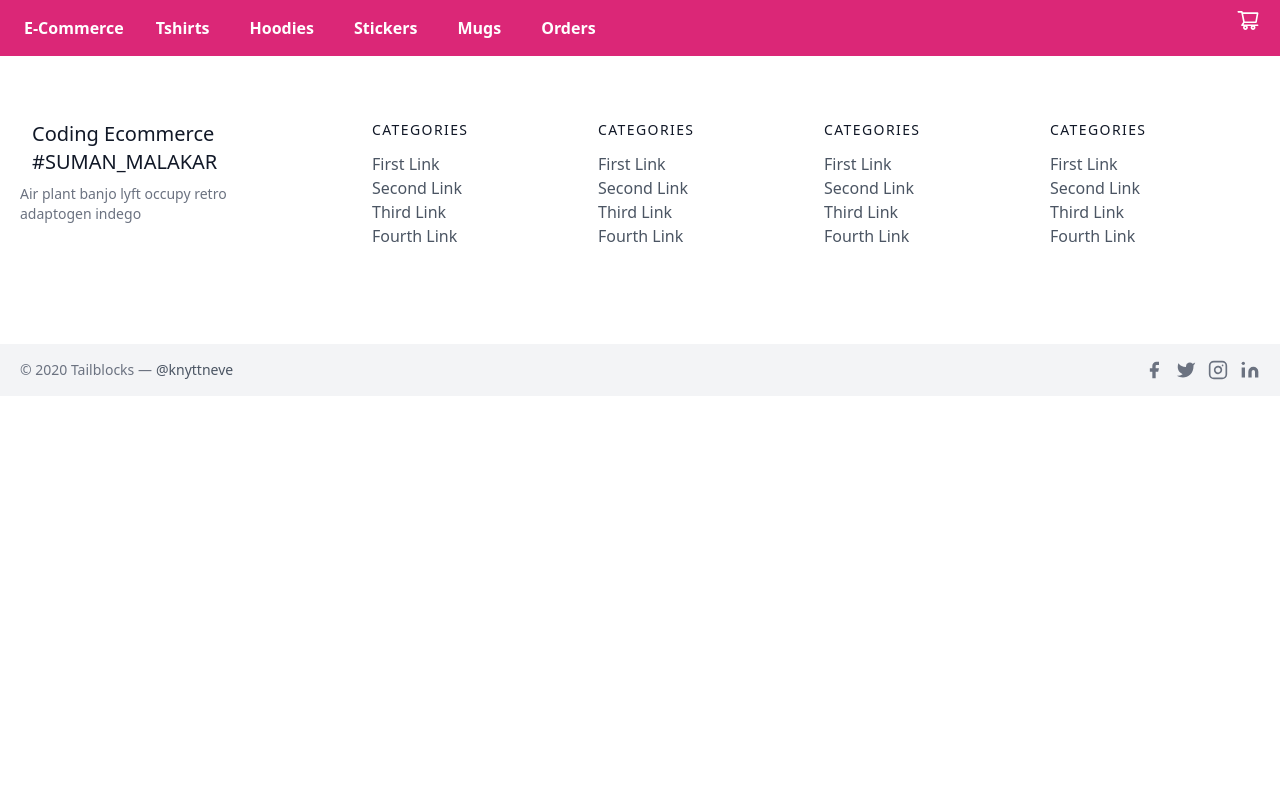
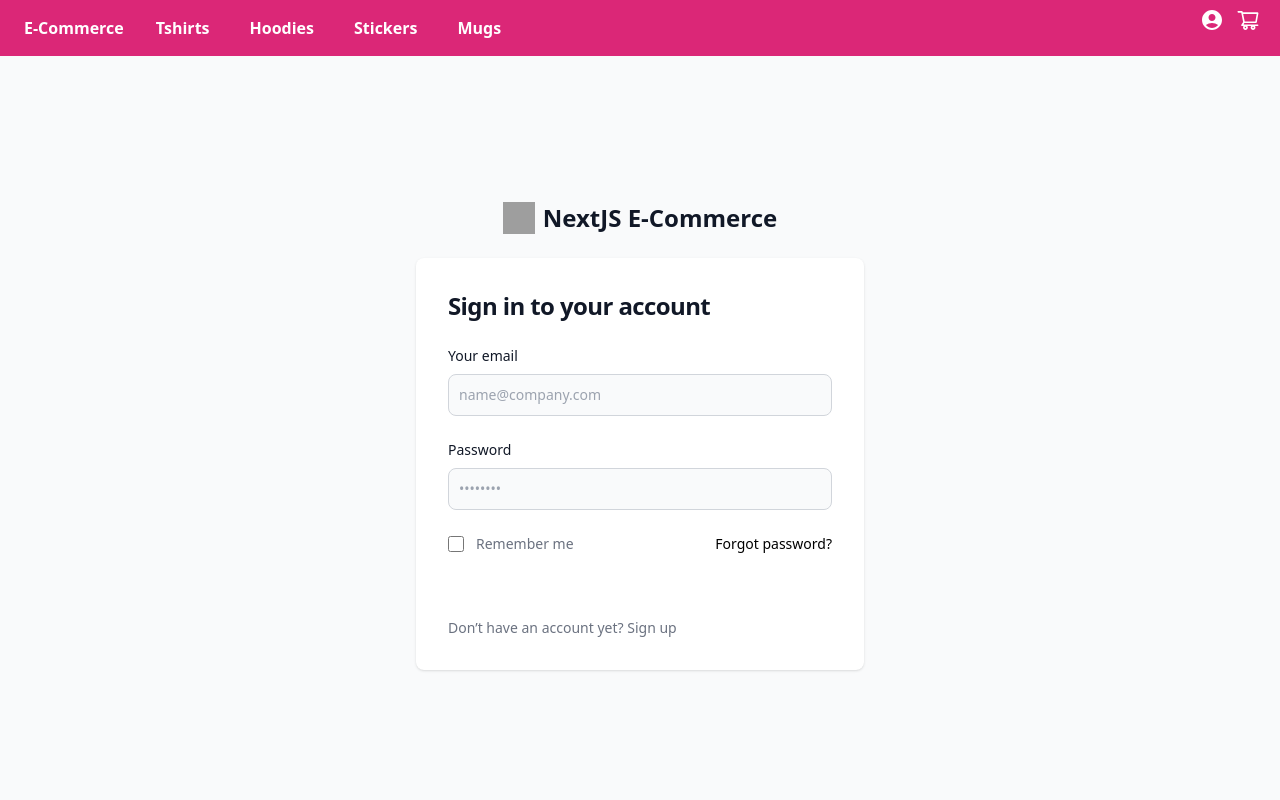
Before and after one commit to sumanmalakar/E_Commerce_Application_NextJS, a Next.js app: page /login in a window 1280 px wide. Shown: the top 800 px of the page. Built offline with nearby package versions, Linux system fonts and the light colour scheme; grey boxes are pictures that could not be loaded.

Commit message:
completing the login, signup, forgot password page

```diff
--- a/components/Navbar.js
+++ b/components/Navbar.js
@@ -10,6 +10,7 @@
 } from "react-icons/ai";
 
 import { BsFillBagCheckFill } from "react-icons/bs";
+import { MdAccountCircle } from "react-icons/md";
 
 export default function Navbar({
   cart,
@@ -51,11 +52,7 @@
             <li className="mx-2 py-4 hover:bg-purple-900 ">Tshirts</li>
           </Link>
           <Link href={"/hoodies"}>
-            <li
-              className="mx-2 py-4 hover:bg-purple-900"
-            >
-              Hoodies
-            </li>
+            <li className="mx-2 py-4 hover:bg-purple-900">Hoodies</li>
           </Link>
           <Link href={"/stickerks"}>
             <li
@@ -69,17 +66,40 @@
           <Link href={"/mugs"}>
             <li className="mx-2 py-4 hover:bg-purple-900 ">Mugs</li>
           </Link>
-          <Link href={"/order"}>
+          {/* <Link href={"/order"}>
             <li className="mx-2 py-4 hover:bg-purple-900 ">Orders</li>
-          </Link>
+          </Link> */}
         </ul>
       </div>
       <div
-        onClick={toggleCart}
-        className="cart absolute right-0 top-2 mx-5  cursor-pointer
+        className="flex cart absolute right-0 top-2 mx-5  cursor-pointer
       "
       >
-        <AiOutlineShoppingCart className="text-3xl md:text-2xl" />
+        {/* Login */}
+        <Link href={"/login"}>
+          {" "}
+          <MdAccountCircle className="text-3xl md:text-2xl mx-3" />{" "}
+        </Link>
+
+        {/* Shopping Cart */}
+        {Object.keys(cart).length !== 0 ? (
+          <div class="inline-flex relative w-fit">
+            <div class="absolute inline-block top-0 right-0 bottom-auto left-auto translate-x-2/4 -translate-y-1/2 rotate-0 skew-x-0 skew-y-0 scale-x-100 scale-y-100 py-1 px-2.5 text-xs leading-none text-center whitespace-nowrap align-baseline font-bold bg-violet-900 text-white rounded-full z-10">
+              {Object.keys(cart).length}
+            </div>
+            <AiOutlineShoppingCart
+              onClick={toggleCart}
+              className="text-4xl md:text-2xl"
+            />
+          </div>
+        ) : (
+
+            <AiOutlineShoppingCart
+          onClick={toggleCart}
+          className="text-3xl md:text-2xl"
+        />
+
+        )}
       </div>
 
       {/* sidebar... */}
--- /dev/null
+++ b/pages/forgot.js
@@ -0,0 +1,39 @@
+/* eslint-disable @next/next/no-img-element */
+import React from 'react'
+import Link  from 'next/link'
+
+export default function forgot() {
+  return (
+    <div className="pt-[4rem] sm:pt-5 lg:pt-9">
+      <section class="bg-gray-50 dark:bg-pink-900">
+        <div class="flex flex-col items-center justify-center px-6 py-8 mx-auto md:h-screen lg:py-0">
+          <a href="#" class="flex items-center mb-6 text-2xl font-semibold text-gray-900 dark:text-white">
+            <img class="w-8 h-8 mr-2" src="https://flowbite.s3.amazonaws.com/blocks/marketing-ui/logo.svg" alt="logo" />
+            NextJS E-Commerce
+          </a>
+          <div class="w-full bg-white rounded-lg shadow dark:border md:mt-0 sm:max-w-md xl:p-0 dark:bg-gray-800 dark:border-gray-700">
+            <div class="p-6 space-y-4 md:space-y-6 sm:p-8">
+              <h1 class="text-xl font-bold leading-tight tracking-tight text-gray-900 md:text-2xl dark:text-white">
+              Forgot Password
+              </h1>
+              <form class="space-y-4 md:space-y-6" action="#">
+
+
+
+
+                <div>
+                  <label for="email" class="block mb-2 text-sm font-medium text-gray-900 dark:text-white">Your email</label>
+                  <input type="email" name="email" id="email" class="bg-gray-50 border border-gray-300 text-gray-900 sm:text-sm rounded-lg focus:ring-primary-600 focus:border-primary-600 block w-full p-2.5 dark:bg-gray-700 dark:border-gray-600 dark:placeholder-gray-400 dark:text-white dark:focus:ring-blue-500 dark:focus:border-blue-500" placeholder="name@company.com" required="" />
+                </div>
+
+
+                <Link href={'/'}><button type="submit" class="w-full text-white bg-primary-600 hover:bg-primary-700 focus:ring-4 focus:outline-none focus:ring-primary-300 font-medium rounded-lg text-sm px-5 py-2.5 text-center dark:bg-primary-600 dark:hover:bg-primary-700 dark:focus:ring-primary-800">Continue...</button></Link>
+
+              </form>
+            </div>
+          </div>
+        </div>
+      </section>
+    </div>
+  )
+}
--- a/pages/login.js
+++ b/pages/login.js
@@ -1,9 +1,55 @@
+/* eslint-disable react/jsx-no-undef */
+/* eslint-disable @next/next/no-img-element */
 import React from 'react'
+import Link from 'next/link';
 
 export default function login() {
   return (
-    <div>
-      this is login page
+    <div className="pt-[4rem] sm:pt-5 lg:pt-9" >
+
+      <section class="bg-gray-50 dark:bg-pink-900">
+        <div class="flex flex-col items-center justify-center px-6 py-8 mx-auto md:h-screen lg:py-0">
+          <a href="#" class="flex items-center mb-6 text-2xl font-semibold text-gray-900 dark:text-white">
+            <img class="w-8 h-8 mr-2" src="https://flowbite.s3.amazonaws.com/blocks/marketing-ui/logo.svg" alt="logo" />
+            NextJS E-Commerce
+          </a>
+          <div class="w-full bg-white rounded-lg shadow dark:border md:mt-0 sm:max-w-md xl:p-0 dark:bg-gray-800 dark:border-gray-700">
+            <div class="p-6 space-y-4 md:space-y-6 sm:p-8">
+              <h1 class="text-xl font-bold leading-tight tracking-tight text-gray-900 md:text-2xl dark:text-white">
+                Sign in to your account
+              </h1>
+              <form class="space-y-4 md:space-y-6" action="#">
+                <div>
+                  <label for="email" class="block mb-2 text-sm font-medium text-gray-900 dark:text-white">Your email</label>
+                  <input type="email" name="email" id="email" class="bg-gray-50 border border-gray-300 text-gray-900 sm:text-sm rounded-lg focus:ring-primary-600 focus:border-primary-600 block w-full p-2.5 dark:bg-gray-700 dark:border-gray-600 dark:placeholder-gray-400 dark:text-white dark:focus:ring-blue-500 dark:focus:border-blue-500" placeholder="name@company.com" required="" />
+                </div>
+                <div>
+                  <label for="password" class="block mb-2 text-sm font-medium text-gray-900 dark:text-white">Password</label>
+                  <input type="password" name="password" id="password" placeholder="••••••••" class="bg-gray-50 border border-gray-300 text-gray-900 sm:text-sm rounded-lg focus:ring-primary-600 focus:border-primary-600 block w-full p-2.5 dark:bg-gray-700 dark:border-gray-600 dark:placeholder-gray-400 dark:text-white dark:focus:ring-blue-500 dark:focus:border-blue-500" required="" />
+                </div>
+                <div class="flex items-center justify-between">
+                  <div class="flex items-start">
+                    <div class="flex items-center h-5">
+                      <input id="remember" aria-describedby="remember" type="checkbox" class="w-4 h-4 border border-gray-300 rounded bg-gray-50 focus:ring-3 focus:ring-primary-300 dark:bg-gray-700 dark:border-gray-600 dark:focus:ring-primary-600 dark:ring-offset-gray-800" required="" />
+                    </div>
+                    <div class="ml-3 text-sm">
+                      <label for="remember" class="text-gray-500 dark:text-gray-300">Remember me</label>
+                    </div>
+                  </div>
+                  <Link href={"/forgot"} class="text-sm font-medium text-primary-600 hover:underline dark:text-primary-500">Forgot password?</Link>
+                </div>
+
+                <Link href={'/'}><button type="submit" class="w-full text-white bg-primary-600 hover:bg-primary-700 focus:ring-4 focus:outline-none focus:ring-primary-300 font-medium rounded-lg text-sm px-5 py-2.5 text-center dark:bg-primary-600 dark:hover:bg-primary-700 dark:focus:ring-primary-800">Sign in</button></Link>
+
+                <p class="text-sm font-light text-gray-500 dark:text-gray-400">
+                  Don’t have an account yet? <Link href={'/signup'} class="font-medium text-primary-600 hover:underline dark:text-primary-500">Sign up</Link>
+                </p>
+              </form>
+            </div>
+          </div>
+        </div>
+      </section>
+
     </div>
   )
 }
--- a/pages/signup.js
+++ b/pages/signup.js
@@ -1,9 +1,49 @@
+/* eslint-disable react/jsx-no-undef */
+/* eslint-disable @next/next/no-img-element */
 import React from 'react'
+import Link from 'next/link'
 
 export default function signup() {
   return (
-    <div>
-      this is signup page
+    <div className="pt-[4rem] sm:pt-5 lg:pt-9">
+      <section class="bg-gray-50 dark:bg-pink-900">
+        <div class="flex flex-col items-center justify-center px-6 py-8 mx-auto md:h-screen lg:py-0">
+          <a href="#" class="flex items-center mb-6 text-2xl font-semibold text-gray-900 dark:text-white">
+            <img class="w-8 h-8 mr-2" src="https://flowbite.s3.amazonaws.com/blocks/marketing-ui/logo.svg" alt="logo" />
+            NextJS E-Commerce
+          </a>
+          <div class="w-full bg-white rounded-lg shadow dark:border md:mt-0 sm:max-w-md xl:p-0 dark:bg-gray-800 dark:border-gray-700">
+            <div class="p-6 space-y-4 md:space-y-6 sm:p-8">
+              <h1 class="text-xl font-bold leading-tight tracking-tight text-gray-900 md:text-2xl dark:text-white">
+                Sign up in to your account
+              </h1>
+              <form class="space-y-4 md:space-y-6" action="#">
+
+                <div>
+                  <label for="email" class="block mb-2 text-sm font-medium text-gray-900 dark:text-white">Your Name</label>
+                  <input type="name" name="name" id="name" class="bg-gray-50 border border-gray-300 text-gray-900 sm:text-sm rounded-lg focus:ring-primary-600 focus:border-primary-600 block w-full p-2.5 dark:bg-gray-700 dark:border-gray-600 dark:placeholder-gray-400 dark:text-white dark:focus:ring-blue-500 dark:focus:border-blue-500"
+                   placeholder="Your Name" required="" />
+                </div>
+
+
+                <div>
+                  <label for="email" class="block mb-2 text-sm font-medium text-gray-900 dark:text-white">Your email</label>
+                  <input type="email" name="email" id="email" class="bg-gray-50 border border-gray-300 text-gray-900 sm:text-sm rounded-lg focus:ring-primary-600 focus:border-primary-600 block w-full p-2.5 dark:bg-gray-700 dark:border-gray-600 dark:placeholder-gray-400 dark:text-white dark:focus:ring-blue-500 dark:focus:border-blue-500" placeholder="name@company.com" required="" />
+                </div>
+                <div>
+                  <label for="password" class="block mb-2 text-sm font-medium text-gray-900 dark:text-white">Password</label>
+                  <input type="password" name="password" id="password" placeholder="••••••••" class="bg-gray-50 border border-gray-300 text-gray-900 sm:text-sm rounded-lg focus:ring-primary-600 focus:border-primary-600 block w-full p-2.5 dark:bg-gray-700 dark:border-gray-600 dark:placeholder-gray-400 dark:text-white dark:focus:ring-blue-500 dark:focus:border-blue-500" required="" />
+                </div>
+
+                <button type="submit" class="w-full text-white bg-secondary-600 hover:bg-primary-700 focus:ring-4 focus:outline-none focus:ring-primary-300 font-medium rounded-lg text-sm px-5 py-2.5 text-center dark:bg-primary-600 dark:hover:bg-primary-700 dark:focus:ring-primary-800">Signup</button>
+                <p class="text-sm font-light text-gray-500 dark:text-gray-400">
+               Login in to your account <Link href={'/login'} class="font-medium text-primary-600 hover:underline dark:text-primary-500">Login</Link>
+                </p>
+              </form>
+            </div>
+          </div>
+        </div>
+      </section>
     </div>
   )
 }
```
